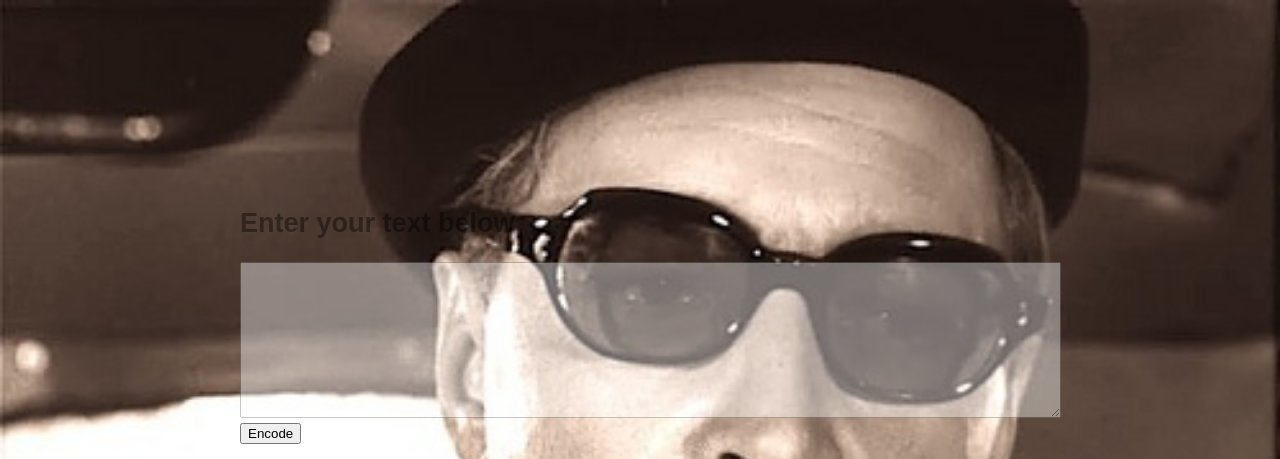
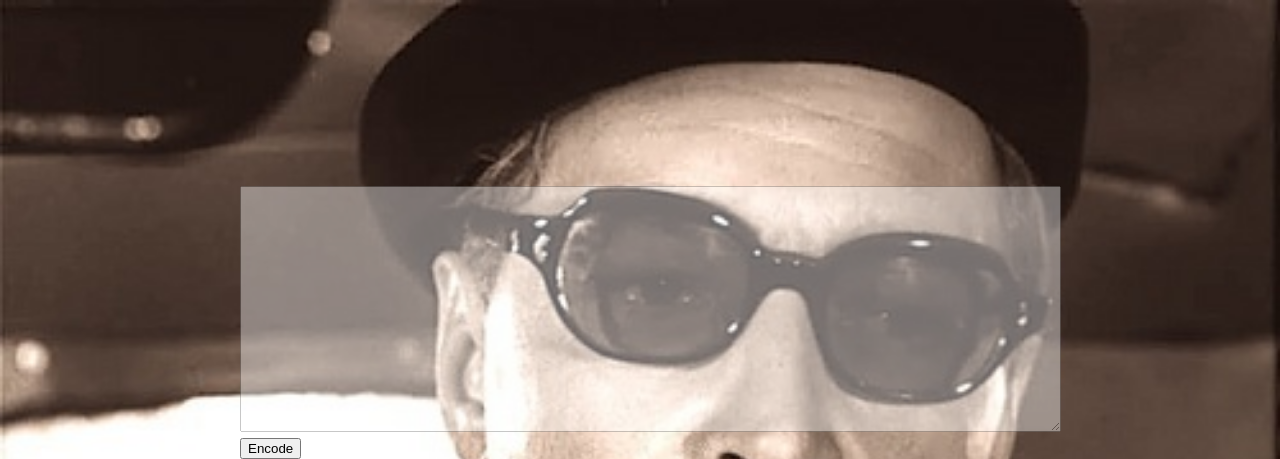
Before and after one commit to AGolumbovsky/Stierlitz, a website: page public/index.html in a window 1280 px wide. Shown: the top 459 px of the page. Drawn offline with Linux system fonts and the light colour scheme.

Commit message:
adjusted some elements positions

```diff
--- a/public/index.html
+++ b/public/index.html
@@ -19,8 +19,7 @@
 		<br><br>
 
 		<div class="text-area">
-				<h2>Enter your text below</h2>
-				<textarea id="text-original" cols="100" rows="10"></textarea>
+				<textarea id="text-original" cols="100" rows="16"></textarea>
 		</div>
 
 		<div>
--- a/public/style.css
+++ b/public/style.css
@@ -16,7 +16,7 @@ body {
 .text-area {
 	display: inline-block;
 	background: rgba(0,0,0,0);
-	font: 18px Arial, sans-serif;
+	font: 22px Arial, sans-serif;
 	opacity: .4;
 }
 
@@ -29,5 +29,4 @@ body {
 
 #text-result {
 	color: black;
-	background: rgba(0,0,0,0);
 }
```
